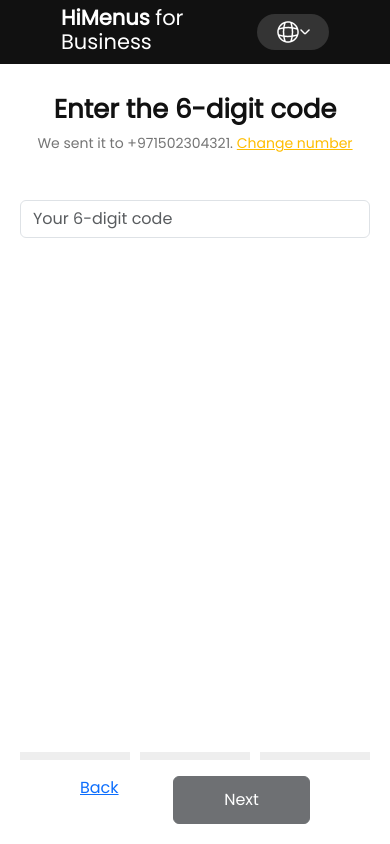
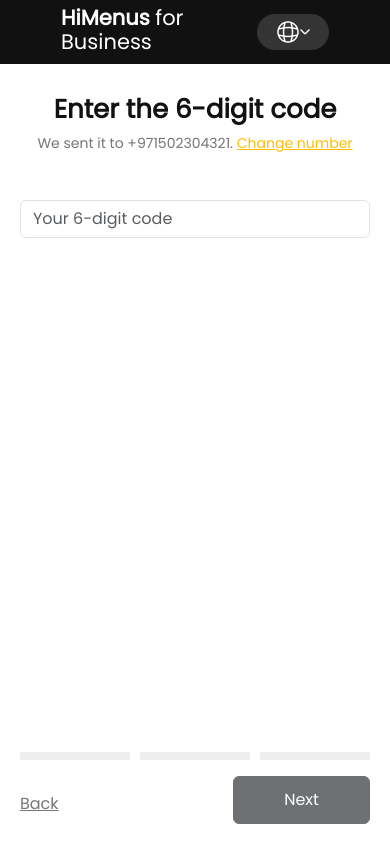
Before and after one commit to HaiderMalik12/multistep-signup-angular, an Angular app: page /code in a window 390 px wide. Built offline with nearby package versions, Linux system fonts and the light colour scheme.

Commit message:
getting ready to push

```diff
--- a/src/app/components/about/about-form.component.css
+++ b/src/app/components/about/about-form.component.css
@@ -47,3 +47,9 @@
   margin: 0 auto;
   justify-content: space-between;
 }
+
+@media (max-width: 600px) {
+  .progress_wrapper .action_buttons {
+    width: 100%;
+  }
+}
--- a/src/app/components/b-details/b-details-form.component.css
+++ b/src/app/components/b-details/b-details-form.component.css
@@ -50,3 +50,9 @@
   margin: 0 auto;
   justify-content: space-between;
 }
+
+@media (max-width: 600px) {
+  .progress_wrapper .action_buttons {
+    width: 100%;
+  }
+}
--- a/src/app/components/code/code-form.component.css
+++ b/src/app/components/code/code-form.component.css
@@ -30,7 +30,7 @@
   width: 100%;
   padding: 0 20px;
 }
-.progress_wrapper .steps{
+.progress_wrapper .steps {
   display: flex;
   padding: 0;
   gap: 10px;
@@ -39,7 +39,7 @@
 .progress_wrapper .steps li {
   width: 100%;
   height: 8px;
-    background-color: #EEEEEE;
+  background-color: #eeeeee;
 }
 .progress_wrapper .action_buttons {
   display: flex;
@@ -47,3 +47,9 @@
   margin: 0 auto;
   justify-content: space-between;
 }
+
+@media (max-width: 600px) {
+  .progress_wrapper .action_buttons {
+    width: 100%;
+  }
+}
--- a/src/app/components/code/code-form.component.html
+++ b/src/app/components/code/code-form.component.html
@@ -25,7 +25,7 @@
     <li></li>
   </ul>
   <div class="action_buttons">
-    <a href="">Back</a>
+    <a routerLink="/phone" class="back_link">Back</a>
     <button
       class="btn btn-dark"
       type="button"
--- a/src/app/components/phone/phone-form.component.css
+++ b/src/app/components/phone/phone-form.component.css
@@ -50,3 +50,9 @@
   margin: 0 auto;
   justify-content: space-between;
 }
+
+@media (max-width: 600px) {
+  .progress_wrapper .action_buttons {
+    width: 100%;
+  }
+}
```
Lines whose indentation alone changed are shown as unchanged.
